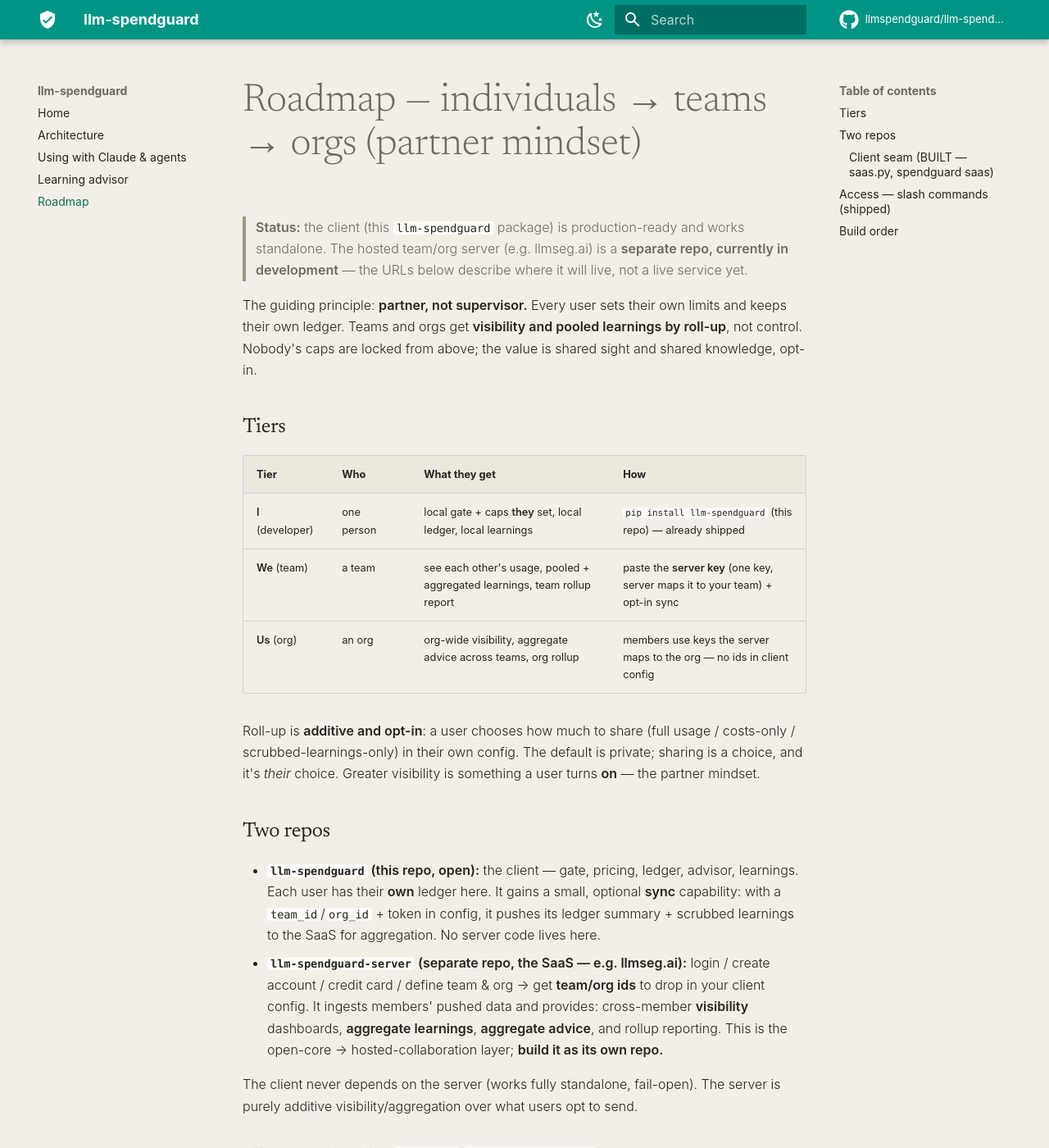
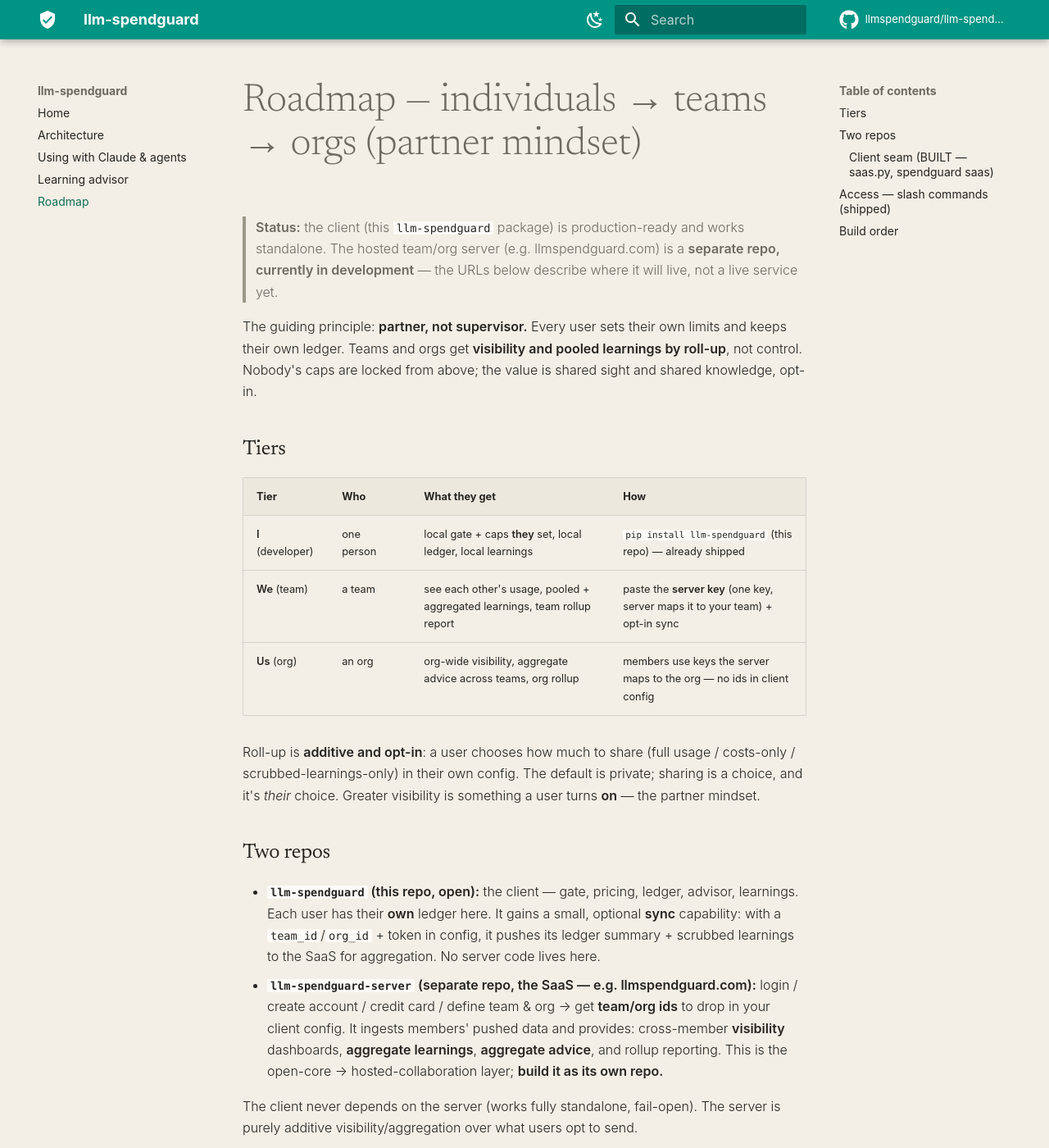
Before and after one commit to llmspendguard/llm-spendguard, an MkDocs documentation site: the page built from docs/ROADMAP.md, in a window 1280 px wide and 1400 px high. Shown: the whole window at 82% size. Built offline with MkDocs 1.6.1 and Material for MkDocs 9.7.7, drawn with Linux system fonts in a browser that asks for light colours; comment, search, counter and statistics services are not loaded; some of the changed text lies outside the part shown.

Commit message:
docs: correct stale SaaS URLs to llmspendguard.com
Replace leftover `llmseg.ai` / `api.llmseg.ai` and the Vercel preview URL
(`llm-spendguard-server.vercel.app`) with the canonical
`https://llmspendguard.com` across README, docs, skill, example config,
bootstrap script, comments, and the saas test. No behavior change — the
client default URL was already llmspendguard.com. Full suite green (29).

Co-Authored-By: Claude Opus 4.8 (1M context) <noreply@anthropic.com>

```diff
--- a/docs/ROADMAP.md
+++ b/docs/ROADMAP.md
@@ -1,7 +1,7 @@
 # Roadmap — individuals → teams → orgs (partner mindset)
 
 > **Status:** the client (this `llm-spendguard` package) is production-ready and works standalone. The
-> hosted team/org server (e.g. llmseg.ai) is a **separate repo, currently in development** — the URLs below
+> hosted team/org server (e.g. llmspendguard.com) is a **separate repo, currently in development** — the URLs below
 > describe where it will live, not a live service yet.
 
 The guiding principle: **partner, not supervisor.** Every user sets their own limits and keeps their own
@@ -26,7 +26,7 @@ choice. Greater visibility is something a user turns **on** — the partner mind
   has their **own** ledger here. It gains a small, optional **sync** capability: with a `team_id`/`org_id` +
   token in config, it pushes its ledger summary + scrubbed learnings to the SaaS for aggregation. No server
   code lives here.
-- **`llm-spendguard-server` (separate repo, the SaaS — e.g. llmseg.ai):** login / create account / credit
+- **`llm-spendguard-server` (separate repo, the SaaS — e.g. llmspendguard.com):** login / create account / credit
   card / define team & org → get **team/org ids** to drop in your client config. It ingests members' pushed
   data and provides: cross-member **visibility** dashboards, **aggregate learnings**, **aggregate advice**,
   and rollup reporting. This is the open-core → hosted-collaboration layer; **build it as its own repo.**
@@ -37,7 +37,7 @@ visibility/aggregation over what users opt to send.
 ### Client seam (BUILT — `saas.py`, `spendguard saas`)
 The client is ready to connect the moment the server exists:
 - **Config** lives in `~/.spendguard/saas.json` (gitignored; template `saas.example.json`): `enabled`, `url`
-  (e.g. `https://api.llmseg.ai`), `api_key` (secret; or `SPENDGUARD_SAAS_KEY`), `visibility`
+  (e.g. `https://llmspendguard.com`), `api_key` (secret; or `SPENDGUARD_SAAS_KEY`), `visibility`
   (`private` | `team` | `org`), `sync_interval` (`off` | `hourly` | `daily` | `weekly`). Surfaced in
   `spendguard config` like every other knob.
 - **One key = identity.** The client holds NO `team_id`/`org_id` — the SERVER maps the Bearer key to the
@@ -63,6 +63,6 @@ both surfaces today.
 2. **(done)** Client **sync** seam — `saas.py` + `saas.json` config + `spendguard saas`; speaks the `/v1`
    contract, fail-safe until the server exists.
 3. **`llm-spendguard-server`** (separate repo, NEXT): implement the `/v1` contract — account/team/org, ingest,
-   aggregate visibility + learnings + advice, billing. llmseg.ai. The key-holding **proxy** (the only true
+   aggregate visibility + learnings + advice, billing. llmspendguard.com. The key-holding **proxy** (the only true
    no-bypass guarantee) is the natural first milestone here.
 4. Publish client to PyPI; orgs use private index / base image / `install-hook` for fleet rollout.
--- a/saas.example.json
+++ b/saas.example.json
@@ -1,5 +1,5 @@
 {
-  "_comment": "Template for the spendguard SaaS/team roll-up connection. Copy to ~/.spendguard/saas.json (gitignored) and fill in once the SEPARATE server repo (llmseg.ai) is running. Until then keep enabled=false — every client call degrades gracefully. The api_key is the ONE identity: the SERVER maps it to your user/team/org, so the client stores no team_id/org_id. Secrets NEVER go in the repo; use this file or the SPENDGUARD_SAAS_KEY env var. See src/spendguard/saas.py for the HTTP contract.",
+  "_comment": "Template for the spendguard SaaS/team roll-up connection. Copy to ~/.spendguard/saas.json (gitignored) and fill in once the SEPARATE server repo (llmspendguard.com) is running. Until then keep enabled=false — every client call degrades gracefully. The api_key is the ONE identity: the SERVER maps it to your user/team/org, so the client stores no team_id/org_id. Secrets NEVER go in the repo; use this file or the SPENDGUARD_SAAS_KEY env var. See src/spendguard/saas.py for the HTTP contract.",
   "enabled": false,
   "url": "https://llmspendguard.com",
   "api_key": "",
```
Also changed, not shown: CHANGELOG.md (+5 -1 lines), README.md (+1 -1 lines), docs/ARCHITECTURE.md (+2 -2 lines), skills/spend/SKILL.md (+2 -2 lines), 4 other files.
